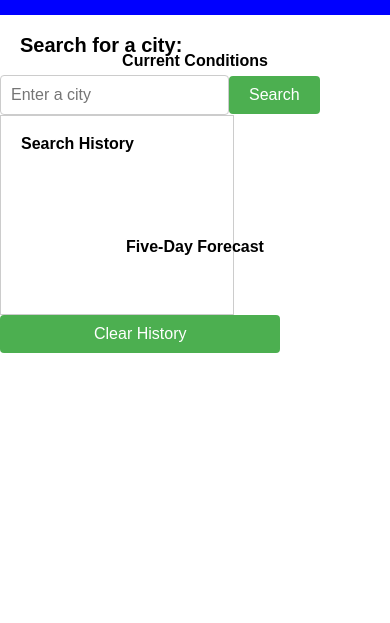
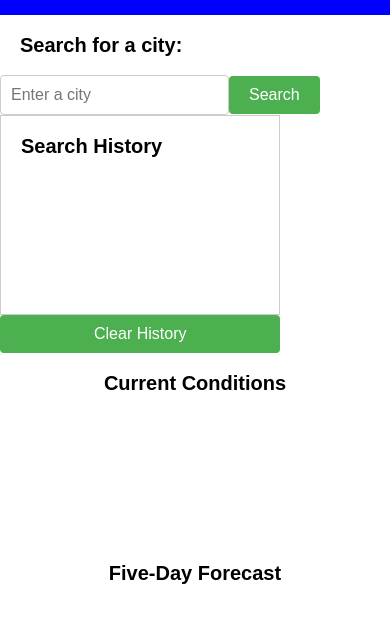
Before and after one commit to EliteHuskie/module-06-weather-api-dashboard, a plain HTML site: page index.html in a window 390 px wide. Shown: the part 55-678 px from the top of the page. Drawn offline with Linux system fonts and the light colour scheme.

Commit message:
Added further media elements to make webpage more responsive

```diff
--- a/assets/css/style.css
+++ b/assets/css/style.css
@@ -36,6 +36,7 @@
   border: 1px solid #ccc;
   padding: 20px;
   margin-right: 10px;
+  font-size: 20px;
   width: 60%;
   max-width: 280px;
   height: 200px;
@@ -86,6 +87,7 @@
   display: flex;
   flex-direction: column;
   align-items: center;
+  font-size: 20px;
   margin-top: -300px;
 }
 /* Current conditions list */
@@ -108,6 +110,7 @@
   display: flex;
   flex-direction: column;
   align-items: center;
+  font-size: 20px;
   margin-top: 150px;
 }
 /* 5 day forecast list */
@@ -130,9 +133,23 @@
   border-radius: 5px;
 }
 /* Large smartphones */
-  @media (max-width: 768px) {
+@media (max-width: 900px) {
   .day-box {
     flex-basis: 30%;
+  }
+
+  #current-conditions {
+    margin-top: 20px;
+  }
+
+  #history-container {
+    margin-right: 20px;
+    width: calc(100% - 40px);
+  }
+
+  #five-day-forecast-list {
+    flex-direction: column;
+    align-items: stretch;
   }
 }
 /* Small smartphones */
@@ -140,4 +157,13 @@
   .day-box {
     flex-basis: 100%;
   }
+
+  #current-conditions {
+    margin-top: 20px;
   }
+
+  #history-container {
+    margin-right: 0;
+    width: 100%;
+  }
+}
```
Lines whose indentation alone changed are shown as unchanged.
